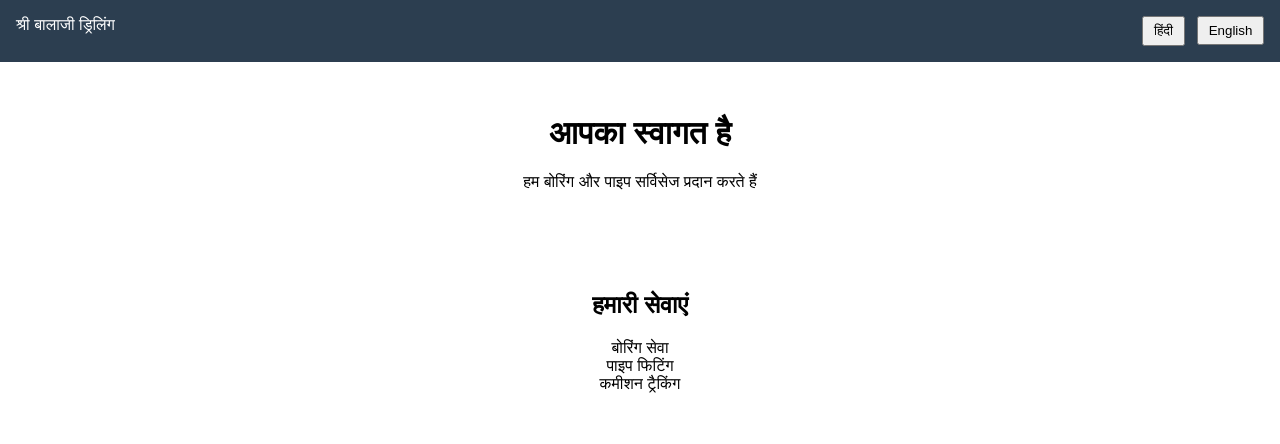
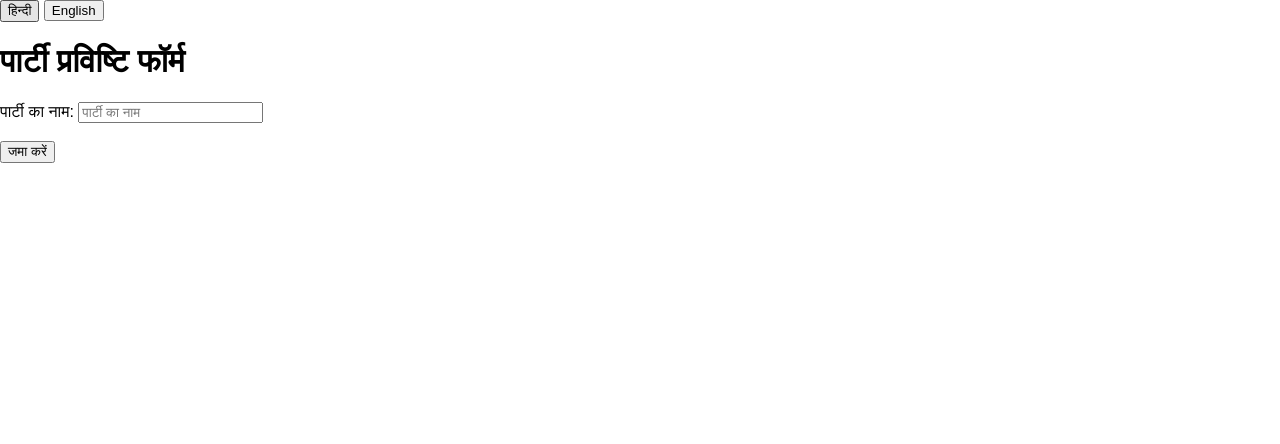
Before and after one commit to Deepakbasantmaurya/shreebalajidrilling, a plain HTML site: page index.html in a window 1280 px wide. Drawn offline with Linux system fonts and the light colour scheme.

Commit message:
Update index.html

```diff
--- a/index.html
+++ b/index.html
@@ -1,34 +1,28 @@
 <!DOCTYPE html>
-<html lang="en">
+<html lang="hi">
 <head>
-  <meta charset="UTF-8" />
-  <meta name="viewport" content="width=device-width, initial-scale=1.0"/>
-  <title>Shree Balaji Drilling</title>
-  <link rel="stylesheet" href="style.css" />
+  <meta charset="UTF-8">
+  <title>Shree Balaji Borewell</title>
+  <link rel="stylesheet" href="style.css">
+  <script defer src="script.js"></script>
 </head>
 <body>
-  <nav class="navbar">
-    <div class="logo" data-i18n="title">श्री बालाजी ड्रिलिंग</div>
-    <div class="language-switcher">
-      <button onclick="setLanguage('hi')">हिंदी</button>
-      <button onclick="setLanguage('en')">English</button>
-    </div>
-  </nav>
+  <div class="language-switch">
+    <button onclick="setLanguage('hi')">हिन्दी</button>
+    <button onclick="setLanguage('en')">English</button>
+  </div>
 
-  <header>
-    <h1 data-i18n="welcome">आपका स्वागत है</h1>
-    <p data-i18n="description">हम बोरिंग और पाइप सर्विसेज प्रदान करते हैं</p>
-  </header>
+  <h1 data-lang-hi="पार्टी प्रविष्टि फॉर्म" data-lang-en="Party Entry Form">पार्टी प्रविष्टि फॉर्म</h1>
 
-  <section>
-    <h2 data-i18n="services">हमारी सेवाएं</h2>
-    <ul>
-      <li data-i18n="boring_service">बोरिंग सेवा</li>
-      <li data-i18n="pipe_service">पाइप फिटिंग</li>
-      <li data-i18n="commission_tracking">कमीशन ट्रैकिंग</li>
-    </ul>
-  </section>
+  <!-- ✅ यहाँ पर फॉर्म Merge कर रहे हैं -->
+  <form action="https://shreebalajiborwell.infinityfreeapp.com/submit_entry.php" method="POST">
+    <label data-lang-hi="पार्टी का नाम" data-lang-en="Party Name">
+      पार्टी का नाम:
+      <input type="text" name="party_name" placeholder="पार्टी का नाम" required>
+    </label>
+    <br><br>
+    <button type="submit" data-lang-hi="जमा करें" data-lang-en="Submit">जमा करें</button>
+  </form>
 
-  <script src="lang.js"></script>
 </body>
 </html>
```
